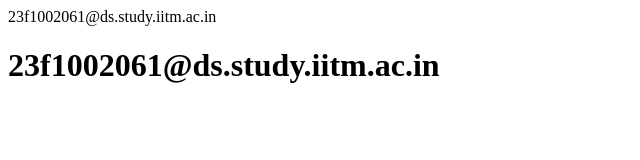
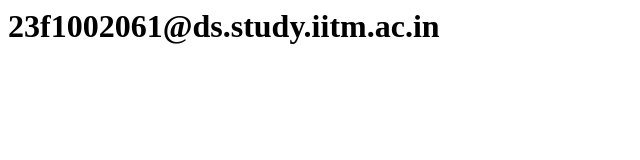
Before and after one commit to narasimha-op009/iitm, a plain HTML site: page index.html in a window 1280 px wide. Shown: the whole page, without its empty margins (0-640 px from the left). Drawn offline with Linux system fonts and the light colour scheme.

Commit message:
Update index.html

```diff
--- a/index.html
+++ b/index.html
@@ -1,2 +1 @@
-<a>23f1002061@ds.study.iitm.ac.in</a>
 <h1>23f1002061@ds.study.iitm.ac.in</h1>
```
